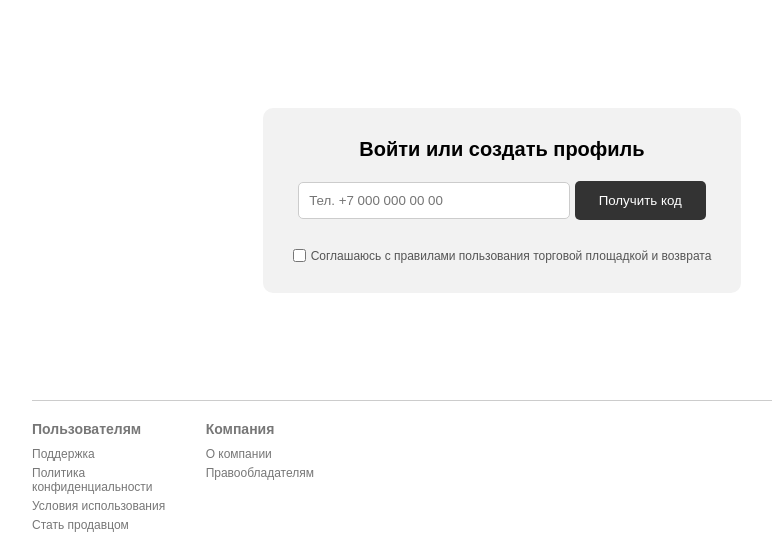
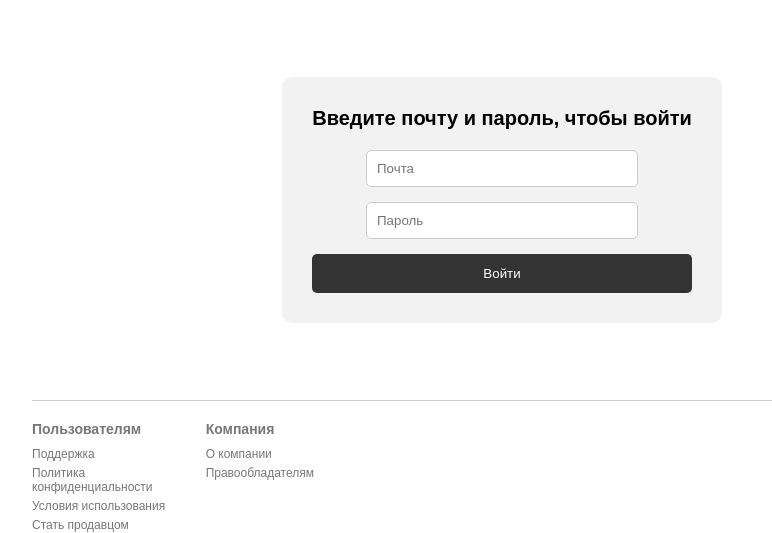
Before and after one commit to ruthen1um/flipandfind, a Django app: template app/store/templates/buyer/login.html in a window 1280 px wide. Shown: the part 256-789 px from the top of the page, without its empty margins (138-910 px from the left). Run offline with Django 5.2, Linux system fonts and the light colour scheme; the template is opened without the code that fills it, so the values that code supplies are empty.

Commit message:
set up authentication in buyer site

```diff
--- a/app/store/static/buyer/css/login.css
+++ b/app/store/static/buyer/css/login.css
@@ -12,12 +12,17 @@ main {
   text-align: center;
 }
 
-.login__title {
+.login-form__description {
   font-size: 20px;
   margin-bottom: 20px;
 }
 
-.login__input {
+.login-form__form {
+  display: flex;
+  flex-direction: column;
+}
+
+.login-form__input-group input {
   padding: 10px;
   margin-bottom: 15px;
   border: 1px solid #ccc;
@@ -25,7 +30,7 @@ main {
   width: 250px;
 }
 
-.login__button {
+.login-form__submit-btn {
   padding: 12px 24px;
   background-color: #333;
   color: #fff;
@@ -34,15 +39,14 @@ main {
   cursor: pointer;
 }
 
-.login__terms {
-  margin-top: 15px;
-  font-size: 12px;
-  color: #555;
-  display: flex;
-  align-items: center;
-  justify-content: center;
+.login-form__error-box {
+  background-color: #f8d7da;
+  color: #721c24;
+  padding: 12px 16px;
+  margin-top: 10px;
+  border: 1px solid #f5c2c7;
+  border-radius: 6px;
+  font-size: 14px;
+  font-weight: bold;
+  text-align: left;
 }
-
-.login__terms-checkbox {
-  margin-right: 5px;
-}
--- a/app/store/templates/buyer/_header.html
+++ b/app/store/templates/buyer/_header.html
@@ -21,7 +21,11 @@
   </div>
   <nav class="header-midbar__user-nav">
     <ul class="user-nav__list">
-      <li class="user-nav__item"><a href="{% url 'store_buyer:login' %}"><img src="{% static 'buyer/img/login.png' %}" alt="Войти" />Войти</a></li>
+      {% if request.user.is_authenticated %}
+        <li class="user-nav__item"><a href="{% url 'store_buyer:profile' %}"><img src="{% static 'buyer/img/login.png' %}" alt="Профиль" />Профиль</a></li>
+      {% else %}
+        <li class="user-nav__item"><a href="{% url 'store_buyer:login' %}"><img src="{% static 'buyer/img/login.png' %}" alt="Войти" />Войти</a></li>
+      {% endif %}
       <li class="user-nav__item"><a href="{% url 'store_buyer:orders' %}"><img src="{% static 'buyer/img/orders.png' %}" alt="Мои заказы" />Мои заказы</a></li>
       <li class="user-nav__item"><a href="{% url 'store_buyer:cart' %}"><img src="{% static 'buyer/img/cart.png' %}" alt="Корзина" />Корзина</a></li>
     </ul>
--- a/app/store/templates/buyer/login.html
+++ b/app/store/templates/buyer/login.html
@@ -6,12 +6,42 @@
 {% endblock %}
 {% block content %}
 <div class="login">
-  <h2 class="login__title">Войти или создать профиль</h2>
-  <input class="login__input" type="tel" placeholder="Тел. +7 000 000 00 00">
-  <button class="login__button">Получить код</button>
-  <div class="login__terms">
-    <input class="login__terms-checkbox" type="checkbox" id="termsCheckbox">
-    <label class="login__terms-label" for="termsCheckbox">Соглашаюсь с правилами пользования торговой площадкой и возврата</label>
+  <div class="login-form">
+    <h2 class="login-form__description">Введите почту и пароль, чтобы войти</h2>
+
+    <form class="login-form__form" method="post">
+      {% csrf_token %}
+
+      <div class="login-form__input-group">
+        <input
+          type="email"
+          id="email"
+          name="email"
+          class="login-form__email-input"
+          placeholder="Почта"
+          required
+        />
+      </div>
+      <div class="login-form__input-group">
+        <input
+          type="password"
+          id="password"
+          name="password"
+          class="login-form__password-input"
+          placeholder="Пароль"
+          required
+        />
+      </div>
+
+      <button type="submit" class="login-form__submit-btn">Войти</button>
+    </form>
+
+    {% if error %}
+    <div class="login-form__error-box">
+      {{ error }}
+    </div>
+    {% endif %}
+
   </div>
 </div>
 {% endblock %}
--- a/app/store/urls/buyer.py
+++ b/app/store/urls/buyer.py
@@ -7,6 +7,7 @@ app_name = "store_buyer"
 urlpatterns = [
     path("", buyer.catalog, name="catalog"),
     path("login", buyer.login, name="login"),
+    path("logout", buyer.logout, name="logout"),
     path("cart", buyer.cart, name="cart"),
     path("orders", buyer.orders, name="orders"),
     path("product/<int:id>", buyer.product, name="product"),
```
Also changed, not shown: app/store/admin.py (+115 -1 lines), app/store/views/buyer.py (+40 -11 lines).
